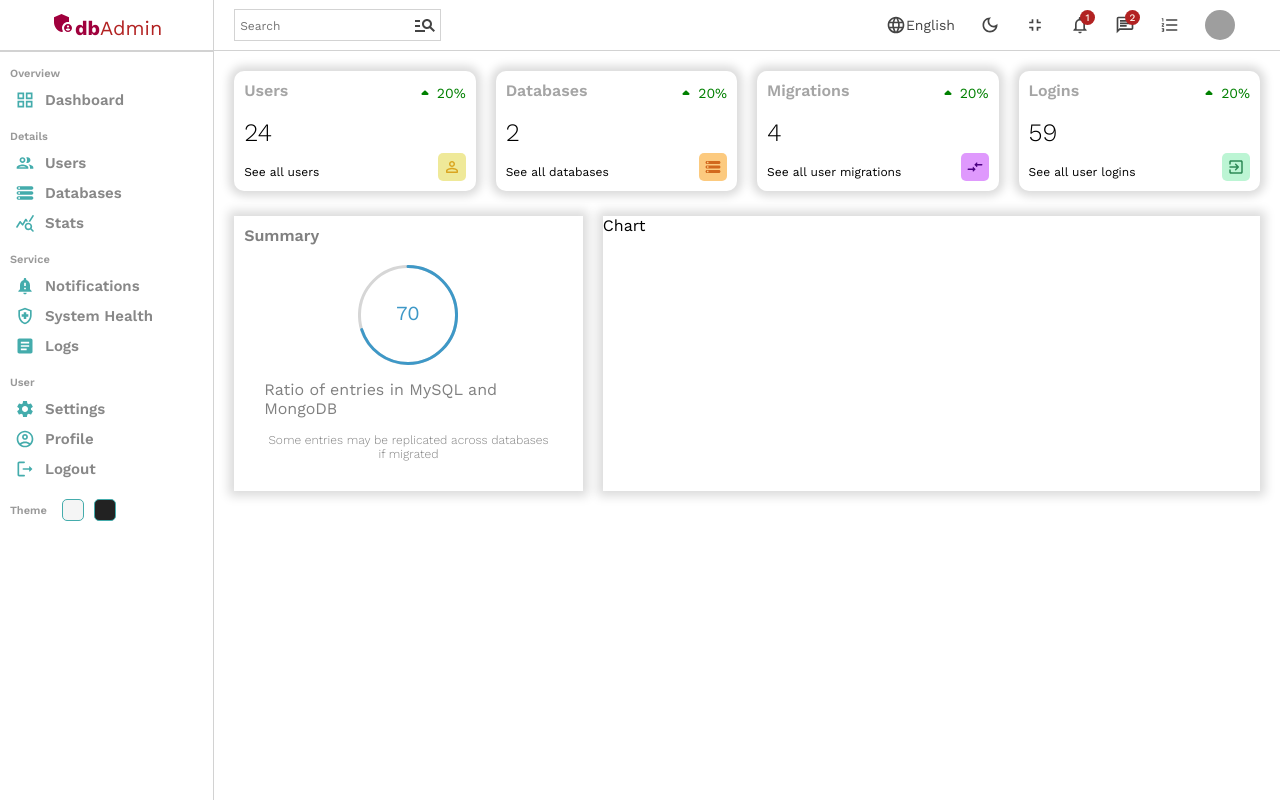
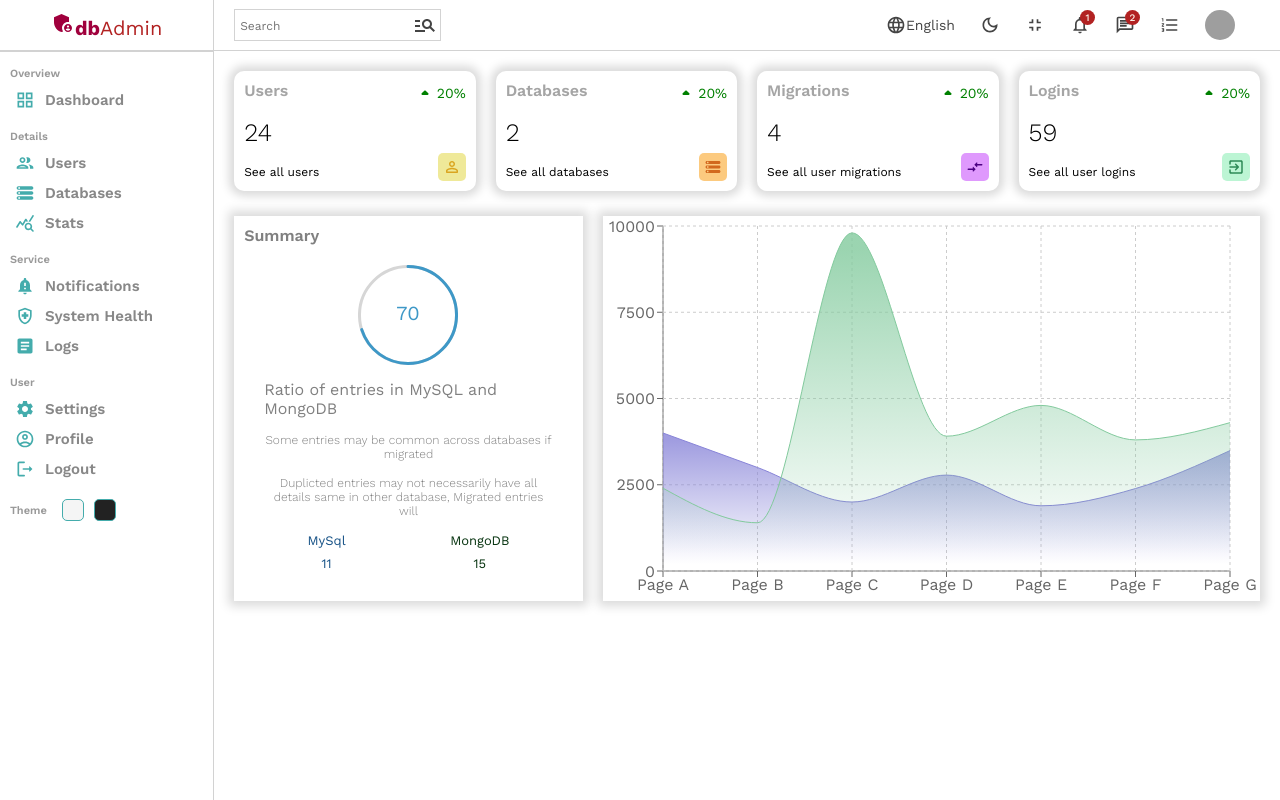
Before and after one commit to AnkurDesai11/adminportal, a React (Create React App) app: page / in a window 1280 px wide. Built offline with nearby package versions, Linux system fonts and the light colour scheme; grey boxes are pictures that could not be loaded.

Commit message:
done featured started chart component

```diff
--- a/package.json
+++ b/package.json
@@ -15,6 +15,7 @@
     "react-dom": "^18.1.0",
     "react-router-dom": "^6.3.0",
     "react-scripts": "5.0.1",
+    "recharts": "^2.1.10",
     "sass": "^1.51.0",
     "web-vitals": "^2.1.4"
   },
--- a/src/components/chart/Chart.jsx
+++ b/src/components/chart/Chart.jsx
@@ -1,8 +1,74 @@
 import "./chart.scss"
+import { AreaChart, Area, XAxis, YAxis, CartesianGrid, Tooltip, ResponsiveContainer } from 'recharts';
+
+const data = [
+    {
+        name: 'Page A',
+        uv: 4000,
+        pv: 2400,
+        amt: 2400,
+    },
+    {
+        name: 'Page B',
+        uv: 3000,
+        pv: 1398,
+        amt: 2210,
+    },
+    {
+        name: 'Page C',
+        uv: 2000,
+        pv: 9800,
+        amt: 2290,
+    },
+    {
+        name: 'Page D',
+        uv: 2780,
+        pv: 3908,
+        amt: 2000,
+    },
+    {
+        name: 'Page E',
+        uv: 1890,
+        pv: 4800,
+        amt: 2181,
+    },
+    {
+        name: 'Page F',
+        uv: 2390,
+        pv: 3800,
+        amt: 2500,
+    },
+    {
+        name: 'Page G',
+        uv: 3490,
+        pv: 4300,
+        amt: 2100,
+    },
+];
 
 const Chart = () => {
     return (
-        <div className='chart'>Chart</div>
+        <div className='chart'><ResponsiveContainer width="100%" height="100%">
+            <AreaChart width={730} height={250} data={data}
+                margin={{ top: 10, right: 30, left: 0, bottom: 0 }}>
+                <defs>
+                    <linearGradient id="colorUv" x1="0" y1="0" x2="0" y2="1">
+                        <stop offset="5%" stopColor="#8884d8" stopOpacity={0.8} />
+                        <stop offset="95%" stopColor="#8884d8" stopOpacity={0} />
+                    </linearGradient>
+                    <linearGradient id="colorPv" x1="0" y1="0" x2="0" y2="1">
+                        <stop offset="5%" stopColor="#82ca9d" stopOpacity={0.8} />
+                        <stop offset="95%" stopColor="#82ca9d" stopOpacity={0} />
+                    </linearGradient>
+                </defs>
+                <XAxis dataKey="name" />
+                <YAxis />
+                <CartesianGrid strokeDasharray="3 3" />
+                <Tooltip />
+                <Area type="monotone" dataKey="uv" stroke="#8884d8" fillOpacity={1} fill="url(#colorUv)" />
+                <Area type="monotone" dataKey="pv" stroke="#82ca9d" fillOpacity={1} fill="url(#colorPv)" />
+            </AreaChart>
+        </ResponsiveContainer></div>
     )
 }
 
--- a/src/components/featured/Featured.jsx
+++ b/src/components/featured/Featured.jsx
@@ -13,7 +13,18 @@ const Featured = () => {
                     <CircularProgressbar value={70} text={"70"} strokeWidth={3} />
                 </div>
                 <p className="title">Ratio of entries in MySQL and MongoDB</p>
-                <p className="description">Some entries may be replicated across databases if migrated</p>
+                <p className="description">Some entries may be common across databases if migrated</p>
+                <p className="description">Duplicted entries may not necessarily have all details same in other database, Migrated entries will</p>
+                <div className="numbers">
+                    <div className="item mysql">
+                        <div className="itemTitle">MySql</div>
+                        <div className="itemValue">11</div>
+                    </div>
+                    <div className="item mongo">
+                        <div className="itemTitle">MongoDB</div>
+                        <div className="itemValue">15</div>
+                    </div>
+                </div>
             </div>
         </div>
     )
--- a/src/components/featured/featured.scss
+++ b/src/components/featured/featured.scss
@@ -41,5 +41,37 @@
             color: gray;
             text-align: center;
         }
+
+        .numbers {
+            width: 70%;
+            display: flex;
+            align-items: center;
+            justify-content: space-between;
+
+            .item {
+                text-align: center;
+
+                .itemTitle {
+                    font-size: 13px;
+                    justify-content: center;
+                }
+
+                .itemValue {
+                    display: flex;
+                    align-items: center;
+                    margin-top: 8px;
+                    font-size: 13px;
+                    justify-content: center;
+                }
+
+                &.mysql {
+                    color: rgb(20, 80, 133);
+                }
+
+                &.mongo {
+                    color: #06330f;
+                }
+            }
+        }
     }
 }
```
Also changed, not shown: 1 other file (tests, documents, lock files or other folders).
